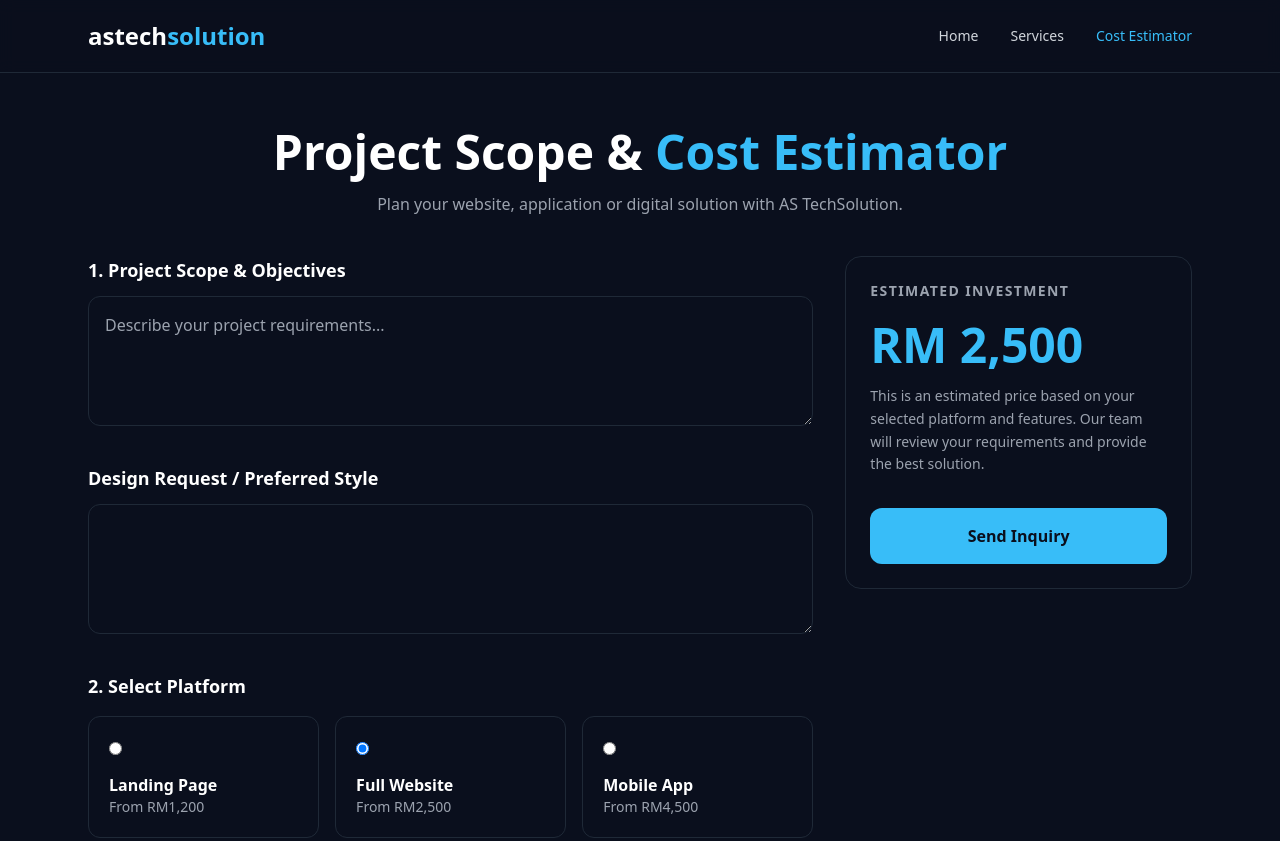
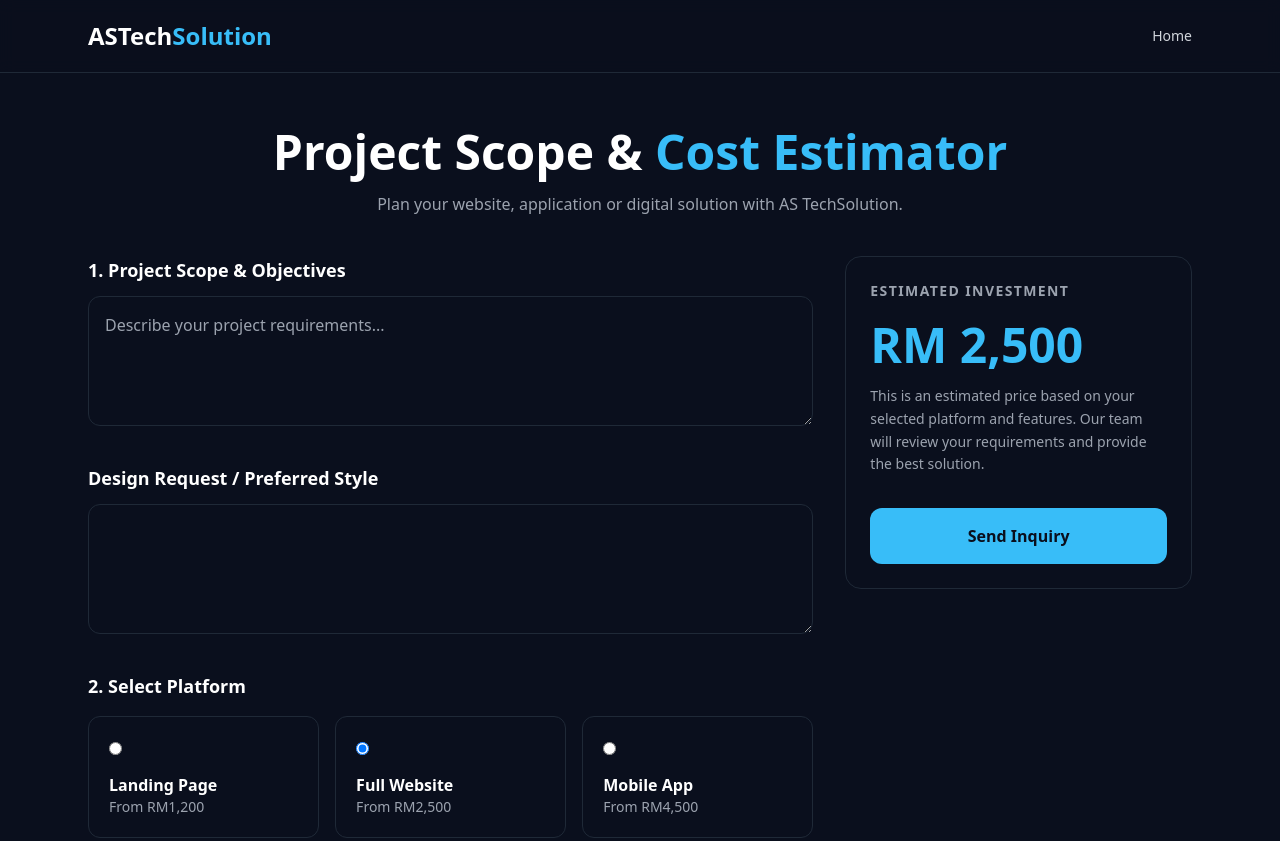
Before and after one commit to maisarahfarhana/astechsolution, a website: page estimator.html in a window 1280 px wide. Shown: the top 841 px of the page. Drawn offline with nearby package versions, Linux system fonts and the light colour scheme.

```diff
--- a/estimator.html
+++ b/estimator.html
@@ -54,7 +54,7 @@ accent:"#38bdf8"
 <a href="index.html"
 class="text-2xl font-bold">
 
-astech<span class="text-accent">solution</span>
+ASTech<span class="text-accent">Solution</span>
 
 </a>
 
@@ -68,17 +68,7 @@ Home
 </a>
 
 
-<a href="index.html#services">
-Services
-</a>
 
-
-<a href="estimator.html"
-class="text-accent">
-
-Cost Estimator
-
-</a>
 
 
 </div>
```
